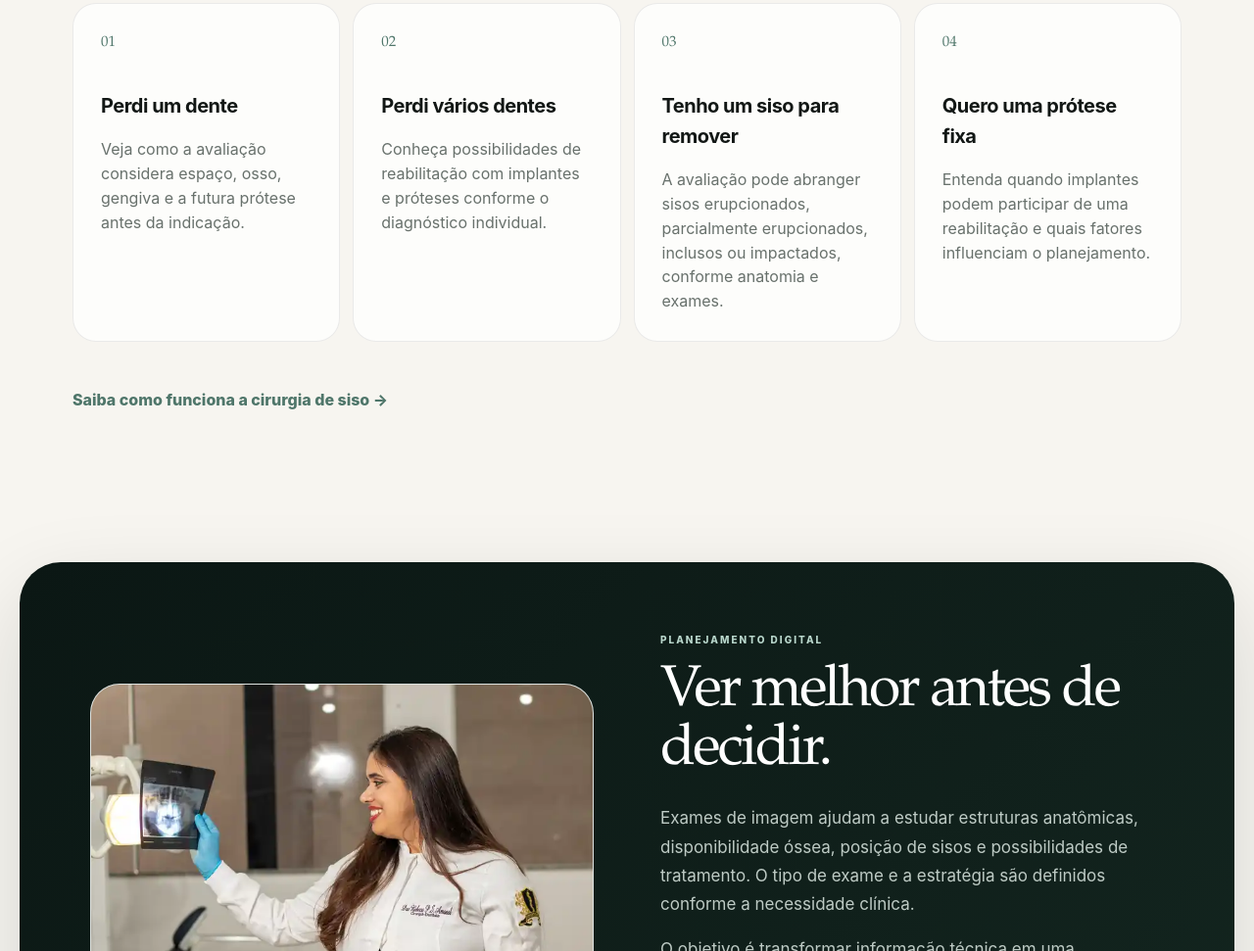
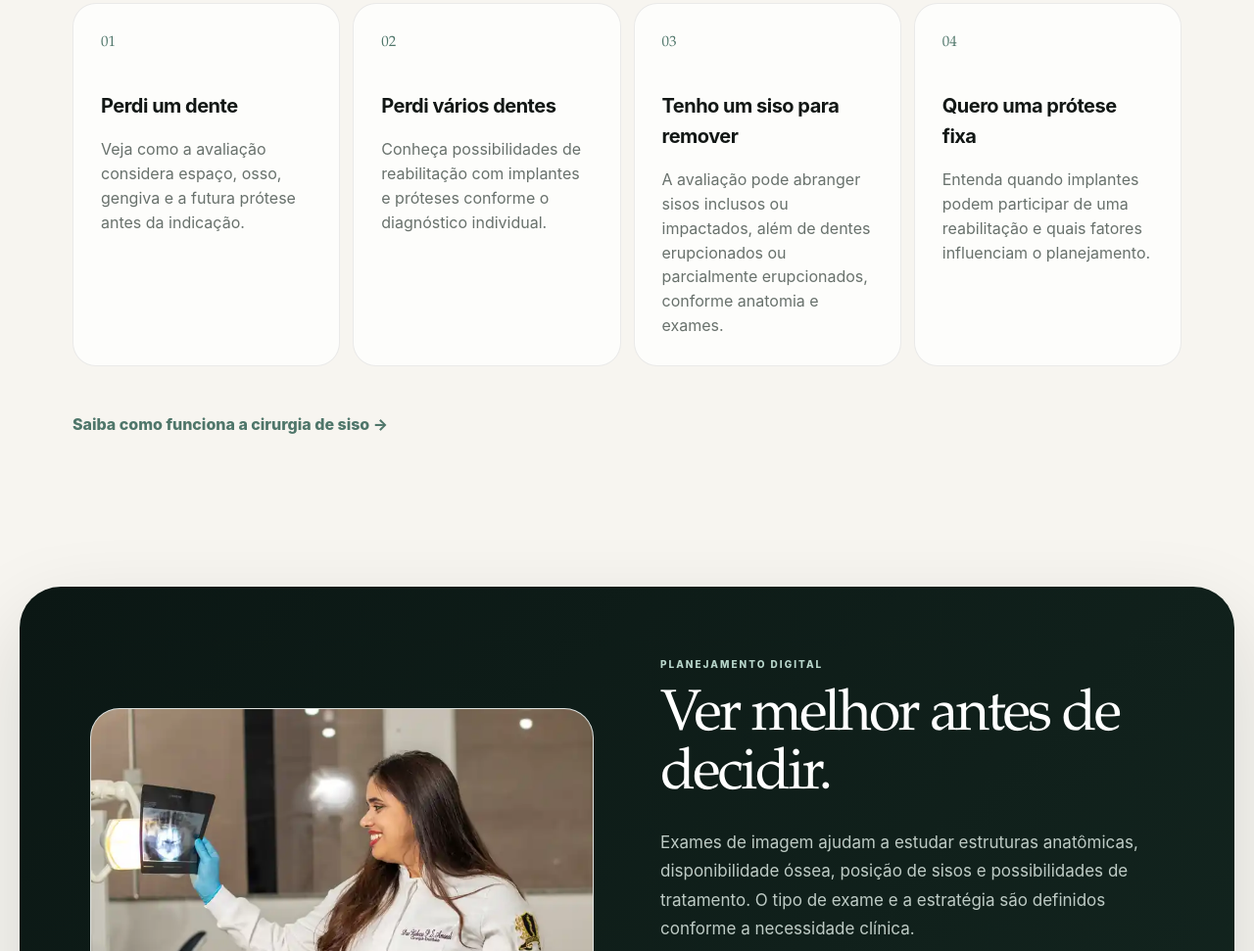
Before and after one commit to acreditesignage/-rebeca-implantes, a website: page index.html in a window 1280 px wide. Shown: the part 1406-2377 px from the top of the page at 98% size. Drawn offline with Linux system fonts and the light colour scheme.

Commit message:
fix: preservar menção SEO de sisos inclusos

```diff
--- a/index.html
+++ b/index.html
@@ -52,7 +52,7 @@
     <div><span>03</span><strong>Duas unidades em Rio das Ostras</strong><small>Cidade Praiana e Centro.</small></div>
   </div>
 
-  <section class="section reveal" id="tratamentos"><div class="kicker">Entenda seu caso</div><h2>Tratamentos que começam por um bom diagnóstico.</h2><div class="grid4"><div class="card"><span class="card-number">01</span><h3>Perdi um dente</h3><p>Veja como a avaliação considera espaço, osso, gengiva e a futura prótese antes da indicação.</p></div><div class="card"><span class="card-number">02</span><h3>Perdi vários dentes</h3><p>Conheça possibilidades de reabilitação com implantes e próteses conforme o diagnóstico individual.</p></div><div class="card"><span class="card-number">03</span><h3>Tenho um siso para remover</h3><p>A avaliação pode abranger sisos erupcionados, parcialmente erupcionados, inclusos ou impactados, conforme anatomia e exames.</p></div><div class="card"><span class="card-number">04</span><h3>Quero uma prótese fixa</h3><p>Entenda quando implantes podem participar de uma reabilitação e quais fatores influenciam o planejamento.</p></div></div><p class="section-link"><a class="text-link" href="/cirurgia-siso-rio-das-ostras/">Saiba como funciona a cirurgia de siso →</a></p></section>
+  <section class="section reveal" id="tratamentos"><div class="kicker">Entenda seu caso</div><h2>Tratamentos que começam por um bom diagnóstico.</h2><div class="grid4"><div class="card"><span class="card-number">01</span><h3>Perdi um dente</h3><p>Veja como a avaliação considera espaço, osso, gengiva e a futura prótese antes da indicação.</p></div><div class="card"><span class="card-number">02</span><h3>Perdi vários dentes</h3><p>Conheça possibilidades de reabilitação com implantes e próteses conforme o diagnóstico individual.</p></div><div class="card"><span class="card-number">03</span><h3>Tenho um siso para remover</h3><p>A avaliação pode abranger sisos inclusos ou impactados, além de dentes erupcionados ou parcialmente erupcionados, conforme anatomia e exames.</p></div><div class="card"><span class="card-number">04</span><h3>Quero uma prótese fixa</h3><p>Entenda quando implantes podem participar de uma reabilitação e quais fatores influenciam o planejamento.</p></div></div><p class="section-link"><a class="text-link" href="/cirurgia-siso-rio-das-ostras/">Saiba como funciona a cirurgia de siso →</a></p></section>
 
   <section class="section split planning-premium reveal" id="planejamento"><div class="media-frame landscape"><img src="/assets/planejamento-digital.webp" alt="Dra. Rebeca Amaral analisando exame radiográfico odontológico" width="800" height="533" loading="lazy"></div><div class="split-copy"><div class="kicker">Planejamento Digital</div><h2>Ver melhor antes de decidir.</h2><p>Exames de imagem ajudam a estudar estruturas anatômicas, disponibilidade óssea, posição de sisos e possibilidades de tratamento. O tipo de exame e a estratégia são definidos conforme a necessidade clínica.</p><p>O objetivo é transformar informação técnica em uma explicação clara para que o paciente entenda as etapas do próprio tratamento.</p><a class="text-link" href="/implante-dentario-rio-das-ostras/">Como funciona a avaliação de implantes →</a></div></section>
 
```
